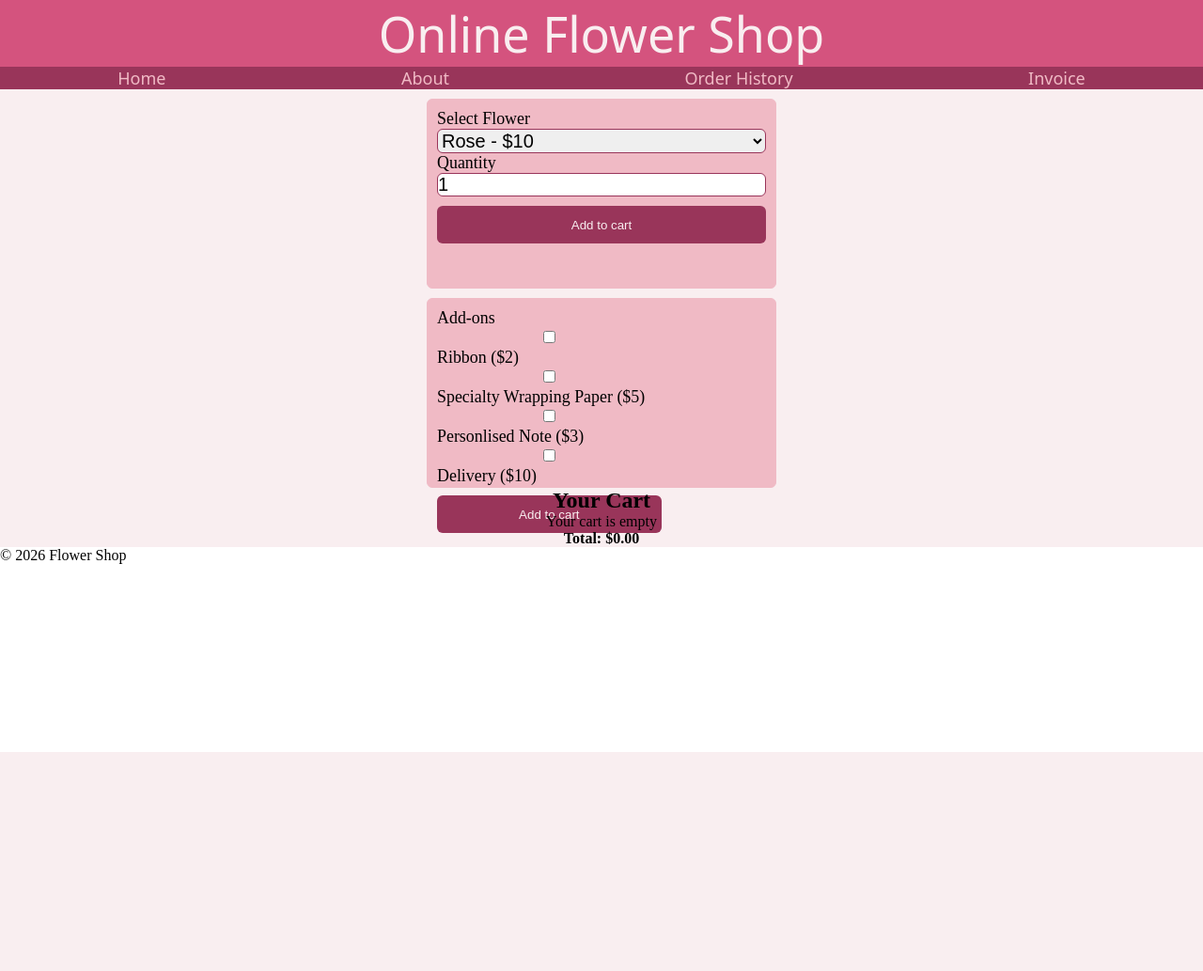
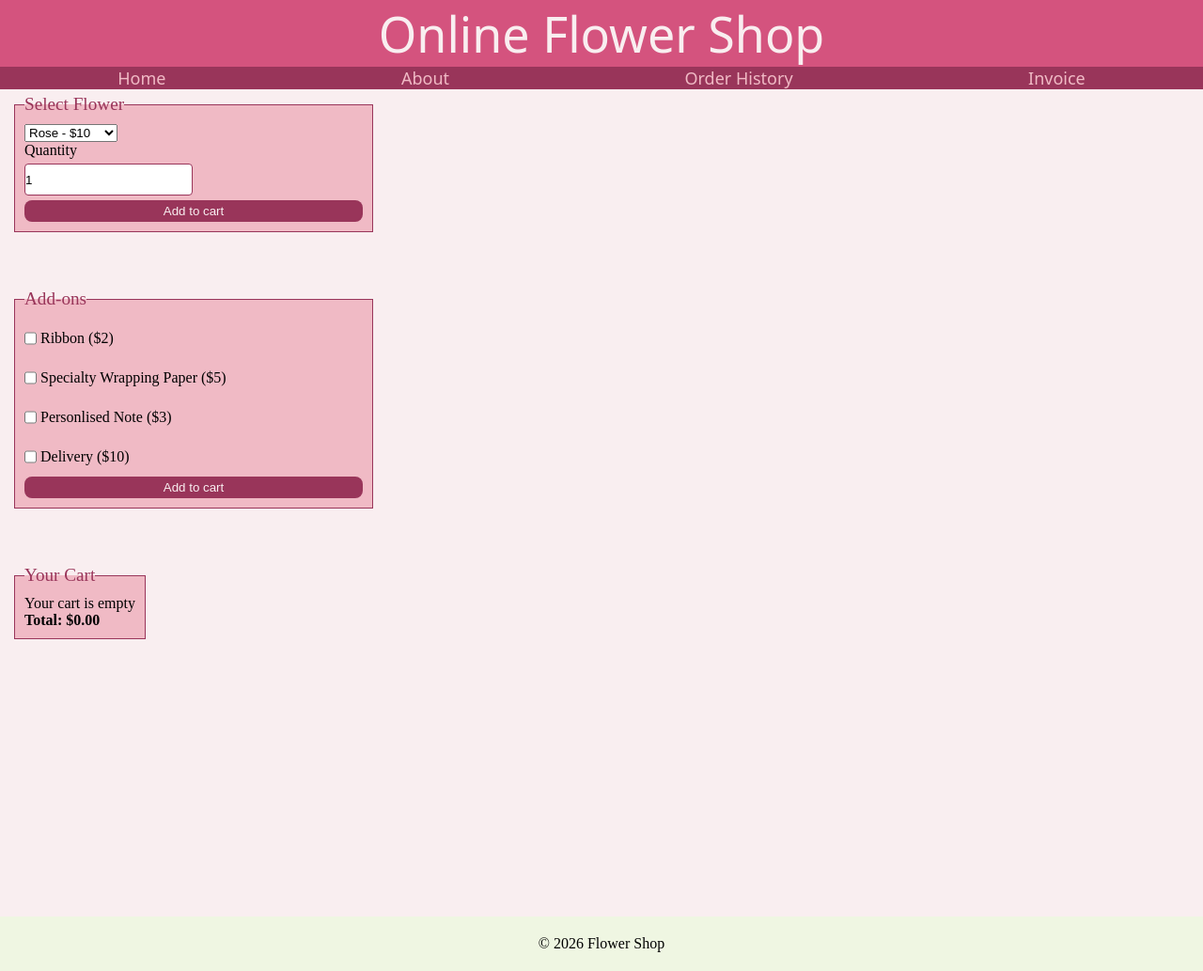
Before and after one commit to k-1224/CSC2_FLASK_PRACTICE, a Flask app: page / in a window 1280 px wide. Shown: the whole page at 94% size. Before the commit the page ends 800 px from the top, so only its background shows below. Run offline with Flask 3, Linux system fonts and the light colour scheme; some web fonts are replaced.

Commit message:
redesign my fieldset and legend with Rose garden palette

```diff
--- a/static/css/style.css
+++ b/static/css/style.css
@@ -15,9 +15,11 @@
    Light green bg    #EFF6E2
 ─────────────────────────────────────────── */
 
-body {
-  display: flex;
-  flex-direction: column;
+main {
+  min-height: 100vh;
+  background-color: #F9EEF0;
+  overflow: hidden;
+  padding-bottom: 5vh;
 }
 
 /* ── HEADER ── */
@@ -58,58 +60,70 @@ nav a:hover {
   background-color:#B8456A
 }
 
-/* ── MAIN ── */
 
-main {
+/* ── FORM ── */
+form {
   display: flex;
-  flex-direction: column;
-  align-items: center;
-  background-color:#F9EEF0;
+  margin: 0px 5px 50px 5px;
+  width: 45vh;
+  border-radius: 12px;
+  padding: 5px 10px;
 }
 
-/* ── FORM ── */
-
-form {
-  margin: 10px 0 0 0;
-  border: 1px solid#F0BAC5;
-  border-radius: 6px;
+fieldset {
+  border: 1px solid #99355A;
   background-color: #F0BAC5;
-  justify-content: center;
-  align-items: center;
-  height: clamp(5vh, 25vh, 28vh);
+  padding: 10px;
 }
 
-form select,
-form input {
-  width: 100%;
-  box-sizing: border-box;
-  border: 1px solid #99355A;
-  border-radius: 6px;
-  font-size: 20px;
+fieldset ul {
+  list-style: none;
 }
 
-form legend,
-form label {
-  font-size: clamp(0.8rem, 1.4vw, 5rem);
+legend {
+  color: #99355A;
+  font-weight: 400;
+  font-size: 1.2rem;
 }
 
+label {
+  display: flex;
+  align-items: center;
+}
 
-fieldset {
+fieldset input {
+  display: flex;
+  margin: 5px 4px 5px 0px;
   border: none;
-  height: auto;
-  margin: 10px;
-  width: 350px;
+  border: 1px solid #99355A;
+  height: 4vh;
+  border-radius: 4px;
 }
 
 fieldset button {
   background-color: #99355A;
   border: none;
-  width: 100%;
-  margin: 10px auto auto auto;
-  height: 5vh;
+  border-radius: 8px;
   color: #F9EEF0;
-  border-radius: 6px;
+  padding: 4px;
+  width: 45vh;
 }
+
+.total-cart {
+  display: flex;
+  margin: 0px 5px 50px 5px;
+  width: 45vh;
+  border-radius: 12px;
+  padding: 5px 10px;
+}
+
+footer {
+  background-color: #EFF6E2;
+  display: flex;
+  justify-content: center;
+  padding: 20px 0px;
+}
+
 
 
 /*--- MEDIA 600PX ---*/
--- a/templates/index.html
+++ b/templates/index.html
@@ -6,6 +6,7 @@
 {% block content %}
 
   <body>
+    <main>
       <form action="{{ url_for('add_to_cart' )}}" method="post">
         <fieldset>
           <legend for="flower">Select Flower</legend>
@@ -19,17 +20,16 @@
           <button type="submit">Add to cart</button>
         </fieldset>
       </form>
-    <form class="add-on" action="{{ url_for('select_addon') }}" method="post">
+      <form action="{{ url_for('select_addon') }}" method="post">
         <fieldset>
-        <legend>Add-ons
+          <legend>Add-ons</legend>
           {% for addon, data in addons.items() %}
             <label>
               <input type="checkbox" name="addons" value="{{ addon }}">
               {{ addon }} (${{ data.price }})
-          </label><br>
+            </label>
           {% endfor %}
               <button type="submit">Add to cart</button>
-        </legend>
         </fieldset>
       </form>
       {% with messages = get_flashed_messages () %}
@@ -41,7 +41,9 @@
           </ul>
         {% endif %}
       {% endwith %}
-    <h2>Your Cart</h2>
+      <div class="total-cart">
+        <fieldset>
+          <legend>Your Cart</legend>
           {% if cart %}
               <ul>
                 {% for item, details in cart.items () %}
@@ -67,6 +69,9 @@
               </ul>
             {% endif %}
           <h4>Total: ${{ "%.2f" % total}}</h4>
+        </fieldset>
+      </div>
+    </main>
   </body>
 
 {% endblock %}
```
Lines whose indentation alone changed are shown as unchanged.
